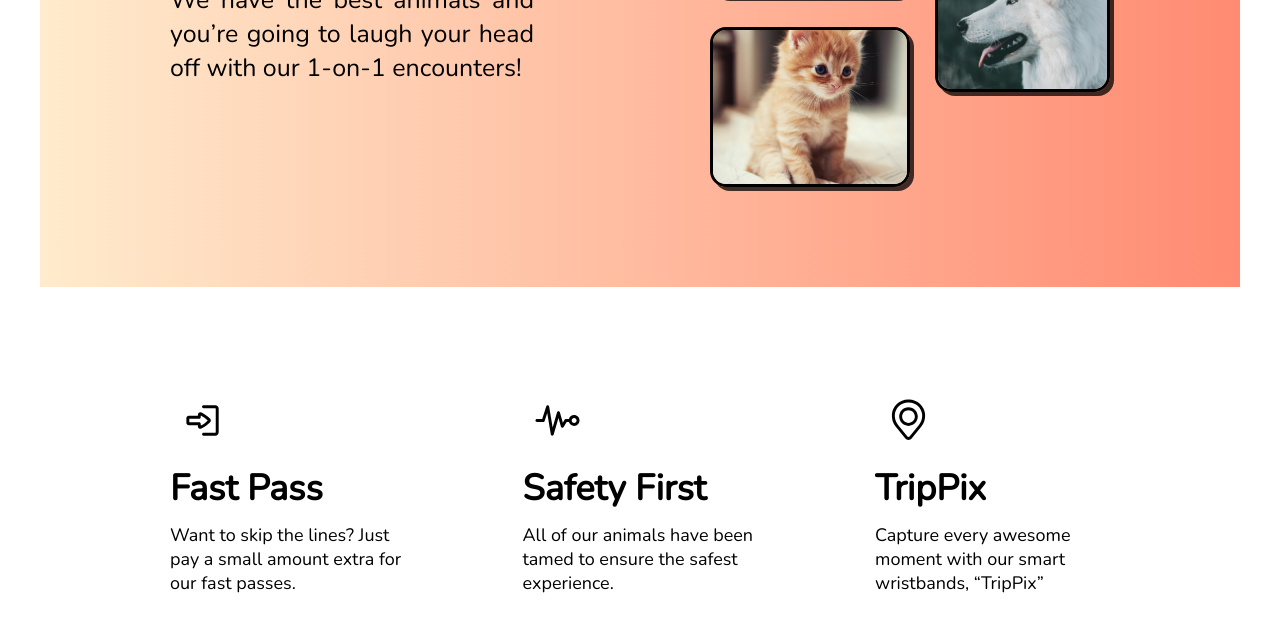
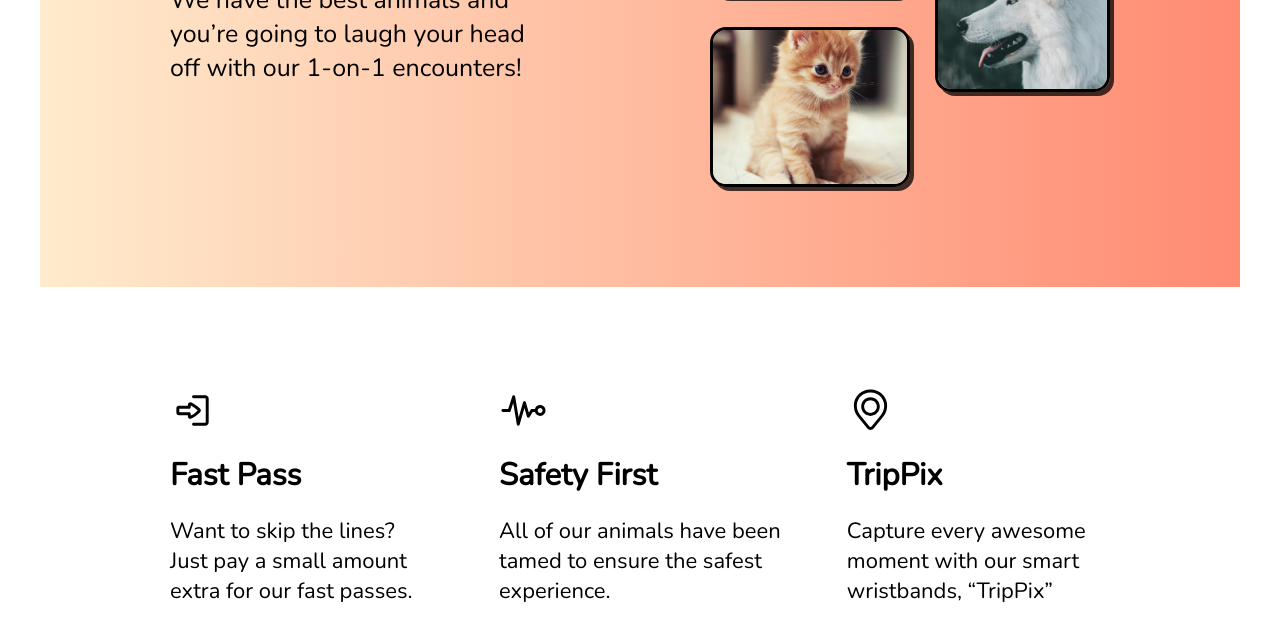
Before and after one commit to alsoankit/responsive-animal-tour, a plain HTML site: page index.html in a window 1280 px wide. Shown: the part 263-904 px from the top of the page. Drawn offline with nearby package versions, Linux system fonts and the light colour scheme.

Commit message:
Add files via upload

```diff
--- a/index.html
+++ b/index.html
@@ -41,7 +41,7 @@
         </h2>
         <p>Want to skip the lines? Just pay a small amount extra for our fast passes.</p>
       </div>
-      <div class="content">
+      <div class="content" id="second-text">
         <svg width="47" height="47" viewBox="0 0 47 47" fill="none" xmlns="http://www.w3.org/2000/svg">
           <path fill-rule="evenodd" clip-rule="evenodd"
             d="M16.136 9.54867C16.0239 8.88082 15.4698 8.37612 14.7944 8.32681C14.119 8.27749 13.4975 8.69634 13.2896 9.34084L9.19682 22.0312H3.91663C3.10546 22.0312 2.44788 22.6888 2.44788 23.5C2.44788 24.3112 3.10546 24.9687 3.91663 24.9687H10.2664C10.9039 24.9687 11.4686 24.5575 11.6642 23.9508L14.2358 15.9772L17.8381 37.4513C17.9516 38.1281 18.5186 38.636 19.2038 38.6747C19.8889 38.7134 20.5095 38.2725 20.6985 37.6129L25.4564 21.0062L27.9627 29.7785C28.1242 30.3438 28.6073 30.7583 29.1906 30.8321C29.7739 30.9059 30.345 30.6247 30.6422 30.1174L33.6586 24.9687H35.9423C36.5816 27.2292 38.6599 28.8854 41.125 28.8854C44.0992 28.8854 46.5104 26.4743 46.5104 23.5C46.5104 20.5257 44.0992 18.1146 41.125 18.1146C38.6599 18.1146 36.5816 19.7708 35.9423 22.0312H32.8169C32.2955 22.0312 31.8132 22.3077 31.5496 22.7575L29.8437 25.6693L26.8705 15.2632C26.6904 14.6328 26.1144 14.1981 25.4588 14.1979C24.8033 14.1977 24.2269 14.6319 24.0463 15.2621L19.6617 30.5664L16.136 9.54867ZM38.677 23.5C38.677 22.148 39.773 21.0521 41.125 21.0521C42.4769 21.0521 43.5729 22.148 43.5729 23.5C43.5729 24.8519 42.4769 25.9479 41.125 25.9479C39.773 25.9479 38.677 24.8519 38.677 23.5Z"
--- a/style.css
+++ b/style.css
@@ -22,8 +22,9 @@ section {
 }
 h2 {
   font-weight: bold;
-  font-size: 3.6rem;
+  font-size: 3.1rem;
   margin-bottom: 1.5rem;
+  text-align: center;
 }
 p {
   font-size: 1.8em;
@@ -48,6 +49,10 @@ img {
 #three {
   display: none;
 }
+.pictures{
+  display: flex;
+  justify-content: center;
+}
 .text-area {
   display: flex;
   flex-direction: column;
@@ -55,9 +60,6 @@ img {
   align-items: center;
   padding: 4rem;
   padding-bottom: 0;
-}
-svg {
-  margin: 1rem;
 }
 .text-area h2 {
   margin-bottom: 0;
@@ -97,7 +99,7 @@ svg {
   }
   .wrapper p {
     width: 70%;
-    text-align: justify;
+    text-align: left;
   }
 
   .text-area {
@@ -111,7 +113,8 @@ svg {
     align-items: flex-start;
   }
   .content p {
-    text-align: start
+    text-align: left;
+    font-size: 2.2rem;
 
   }
   #first-text {
@@ -119,6 +122,9 @@ svg {
   }
   #first-text p {
     padding-bottom: 0rem;
+  }
+  h2 {
+    text-align: left;
   }
 }
 @media screen and (min-width: 900px) {
@@ -155,13 +161,19 @@ svg {
   .text-area{
     justify-content: space-between;
     align-items: flex-start;
+    gap: 3rem;
   }
+
   .content {
     flex: 0;
-    flex-basis: 25%;
+    flex-basis: 28%;
+    gap: 2rem;
   }
   #first-text {
-    flex-basis: 25%;
+    flex-basis: 28%;
+  }
+  #second-text {
+    flex-basis: 30%;
   }
   .description h2 {
     font-size: 5rem;
@@ -169,4 +181,7 @@ svg {
   .description p{
     font-size: 2.5rem;
   }
+  h2 {
+    text-align: left;
+  }
 }
```
